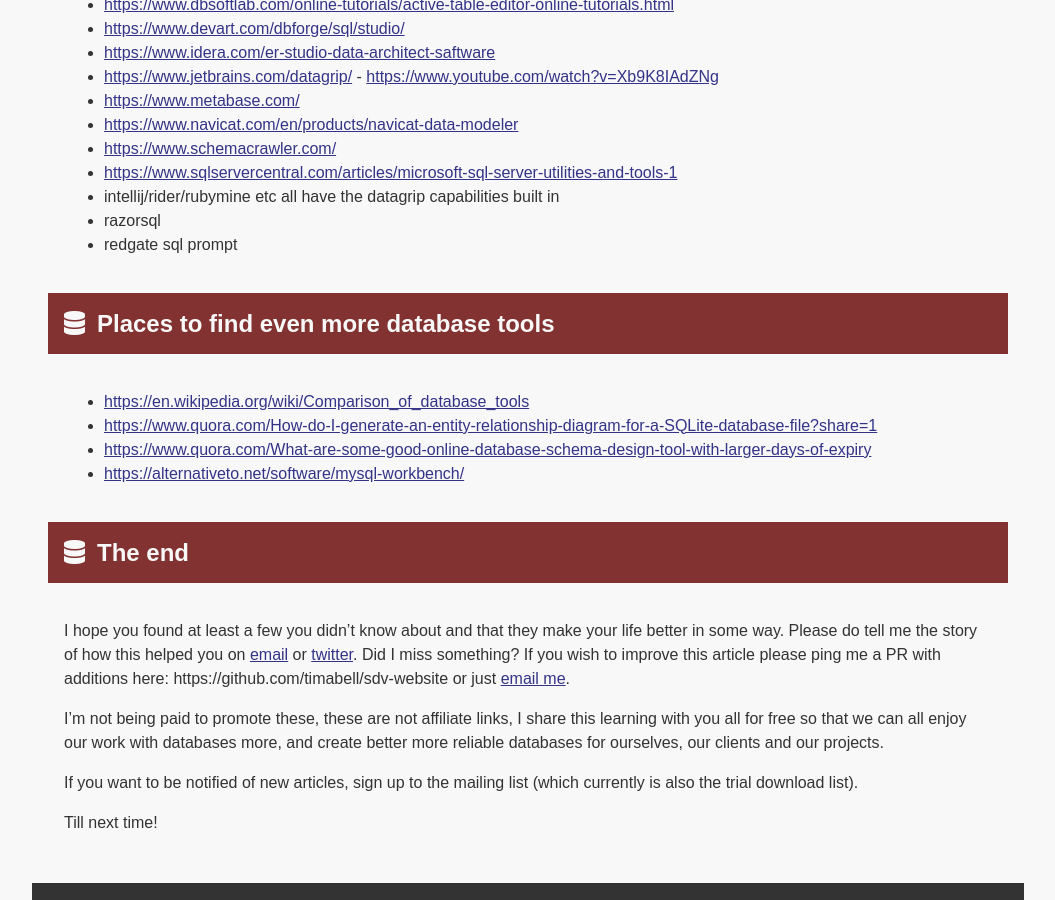
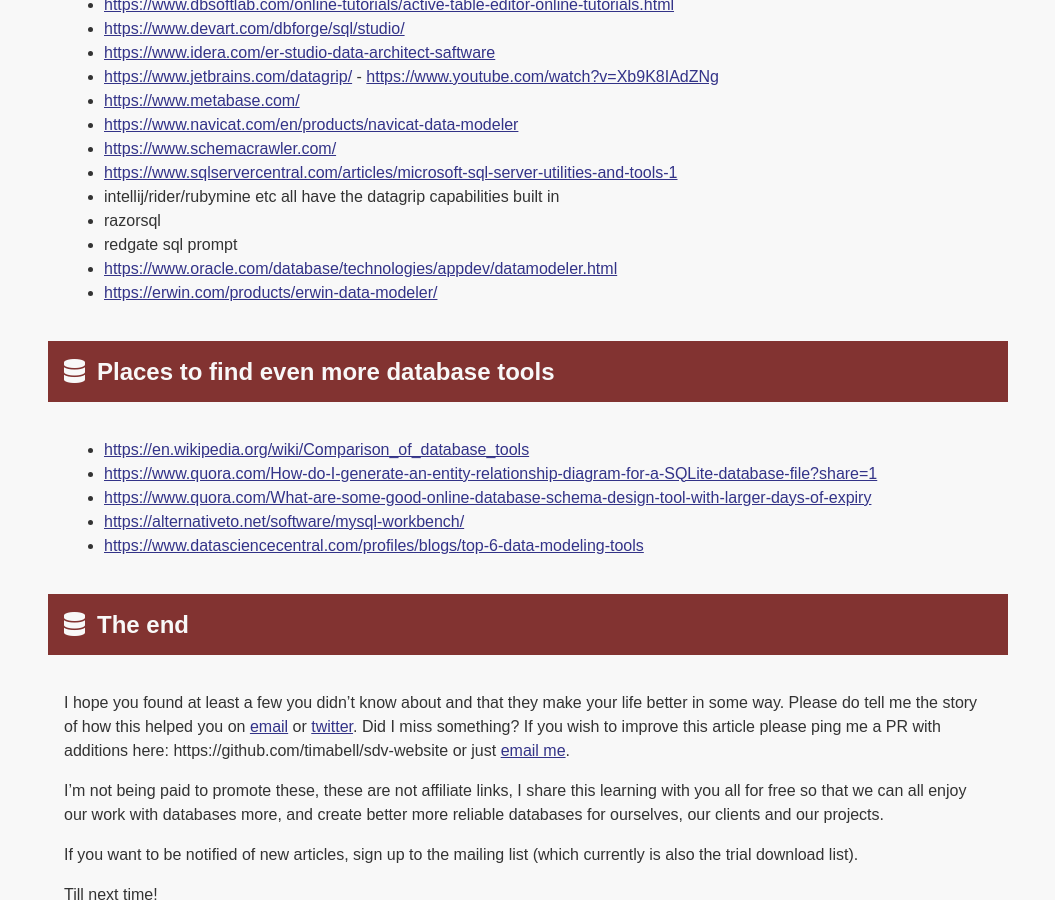
Before and after one commit to timabell/schema-explorer, a Jekyll site: the page built from _posts/2019-06-10-database-tools-you-didnt-know-about.md, in a window 1280 px wide and 900 px high, scrolled down 5379 px. Shown: the whole window, without its empty margins (112-1167 px from the left). Built offline with Jekyll 4.4.1, drawn with Linux system fonts in a browser that asks for light colours; nearby versions of some CDN libraries.

Commit message:
tools - data modelling

```diff
--- a/_posts/2019-06-10-database-tools-you-didnt-know-about.md
+++ b/_posts/2019-06-10-database-tools-you-didnt-know-about.md
@@ -180,6 +180,8 @@
 * intellij/rider/rubymine etc all have the datagrip capabilities built in
 * razorsql
 * redgate sql prompt
+* <https://www.oracle.com/database/technologies/appdev/datamodeler.html>
+* <https://erwin.com/products/erwin-data-modeler/>
 
 ## Places to find even more database tools
 
@@ -187,6 +189,7 @@
 * <https://www.quora.com/How-do-I-generate-an-entity-relationship-diagram-for-a-SQLite-database-file?share=1>
 * <https://www.quora.com/What-are-some-good-online-database-schema-design-tool-with-larger-days-of-expiry>
 * <https://alternativeto.net/software/mysql-workbench/>
+* <https://www.datasciencecentral.com/profiles/blogs/top-6-data-modeling-tools>
 
 ## The end
 
```
